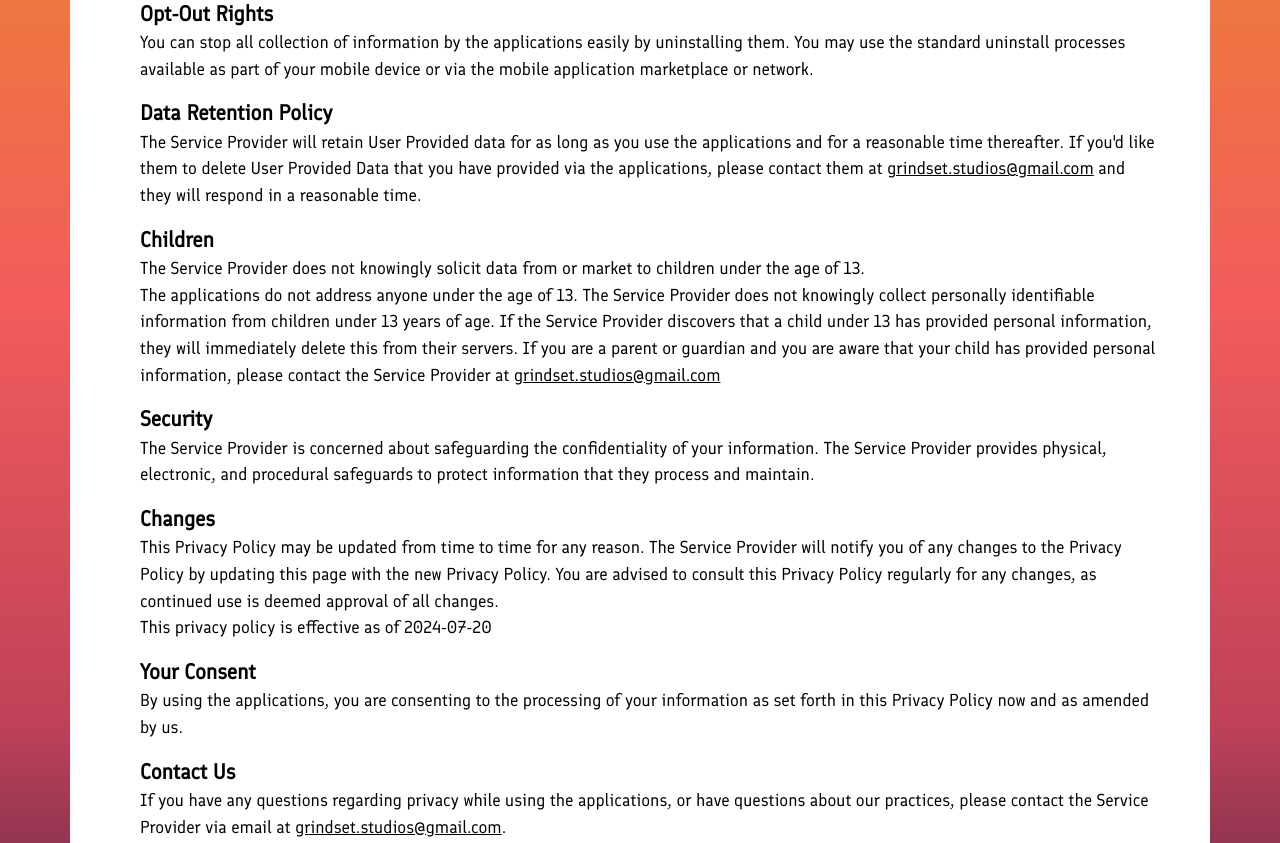
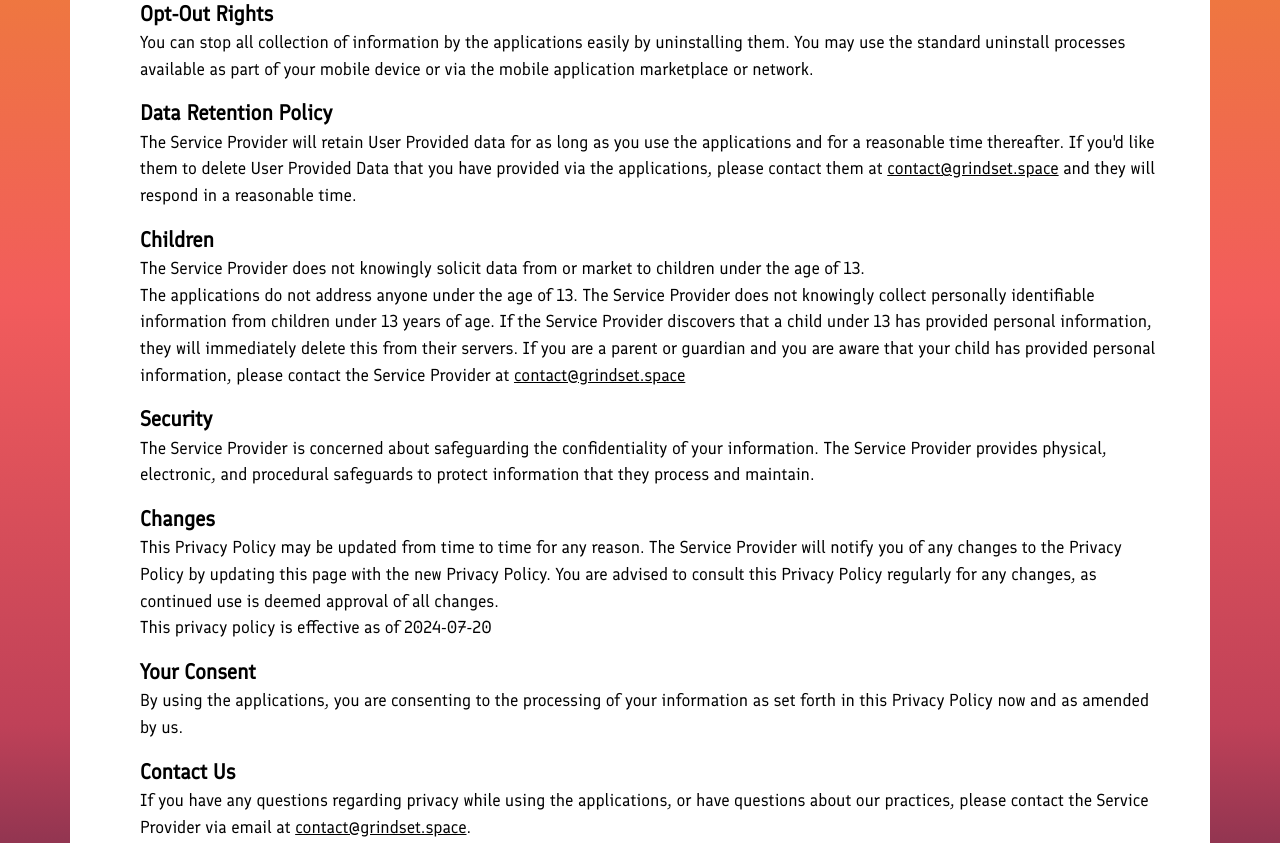
Before and after one commit to GrindsetStudios/grindsetstudios.github.io, an Eleventy site: page privacy.html in a window 1280 px wide. Shown: the part 1783-2626 px from the top of the page. Built offline with nearby package versions, Linux system fonts and the light colour scheme; Eleventy itself is replaced by a stand-in of ours; files that its build step writes are made by us from their sources.

Commit message:
- set new mail

```diff
--- a/privacy.html
+++ b/privacy.html
@@ -129,7 +129,7 @@ permalink: /privacy.html
                         <h2>Data Retention Policy</h2>
                         <p>The Service Provider will retain User Provided data for as long as you use the
                             applications and for a reasonable time thereafter. If you'd like them to delete User
-                            Provided Data that you have provided via the applications, please contact them at <a href="mailto:grindset.studios@gmail.com">grindset.studios@gmail.com</a>
+                            Provided Data that you have provided via the applications, please contact them at <a href="mailto:contact@grindset.space">contact@grindset.space</a>
                             and they will respond in a reasonable time.</p>
                         <h2>Children</h2>
                         <p>The Service Provider does not knowingly solicit data from or market to children under the
@@ -139,7 +139,7 @@ permalink: /privacy.html
                             age. If the Service Provider discovers that a child under 13 has provided personal
                             information, they will immediately delete this from their servers. If you are a parent
                             or guardian and you are aware that your child has provided personal information, please
-                            contact the Service Provider at <a href="mailto:grindset.studios@gmail.com">grindset.studios@gmail.com</a>
+                            contact the Service Provider at <a href="mailto:contact@grindset.space">contact@grindset.space</a>
                         <h2>Security</h2>
                         <p>The Service Provider is concerned about safeguarding the confidentiality of your
                             information. The Service Provider provides physical, electronic, and procedural
@@ -156,7 +156,7 @@ permalink: /privacy.html
                         <h2>Contact Us</h2>
                         <p>If you have any questions regarding privacy while using the applications, or have
                             questions about our practices, please contact the Service Provider via email at
-                            <a href="mailto:grindset.studios@gmail.com">grindset.studios@gmail.com</a>.</p>
+                            <a href="mailto:contact@grindset.space">contact@grindset.space</a>.</p>
                     </div>
                 </div>
             </div>
@@ -204,7 +204,7 @@ permalink: /privacy.html
                         </ul>
                     </div>
                 </div>
-                <div class="footer__contacts"> <a href="mailto:grindset.studios@gmail.com">grindset.studios@gmail.com</a> </div>
+                <div class="footer__contacts"> <a href="mailto:contact@grindset.space">contact@grindset.space</a> </div>
             </div>
         </div>
         <picture>
```
Also changed, not shown: index.html (+1 -1 lines).
